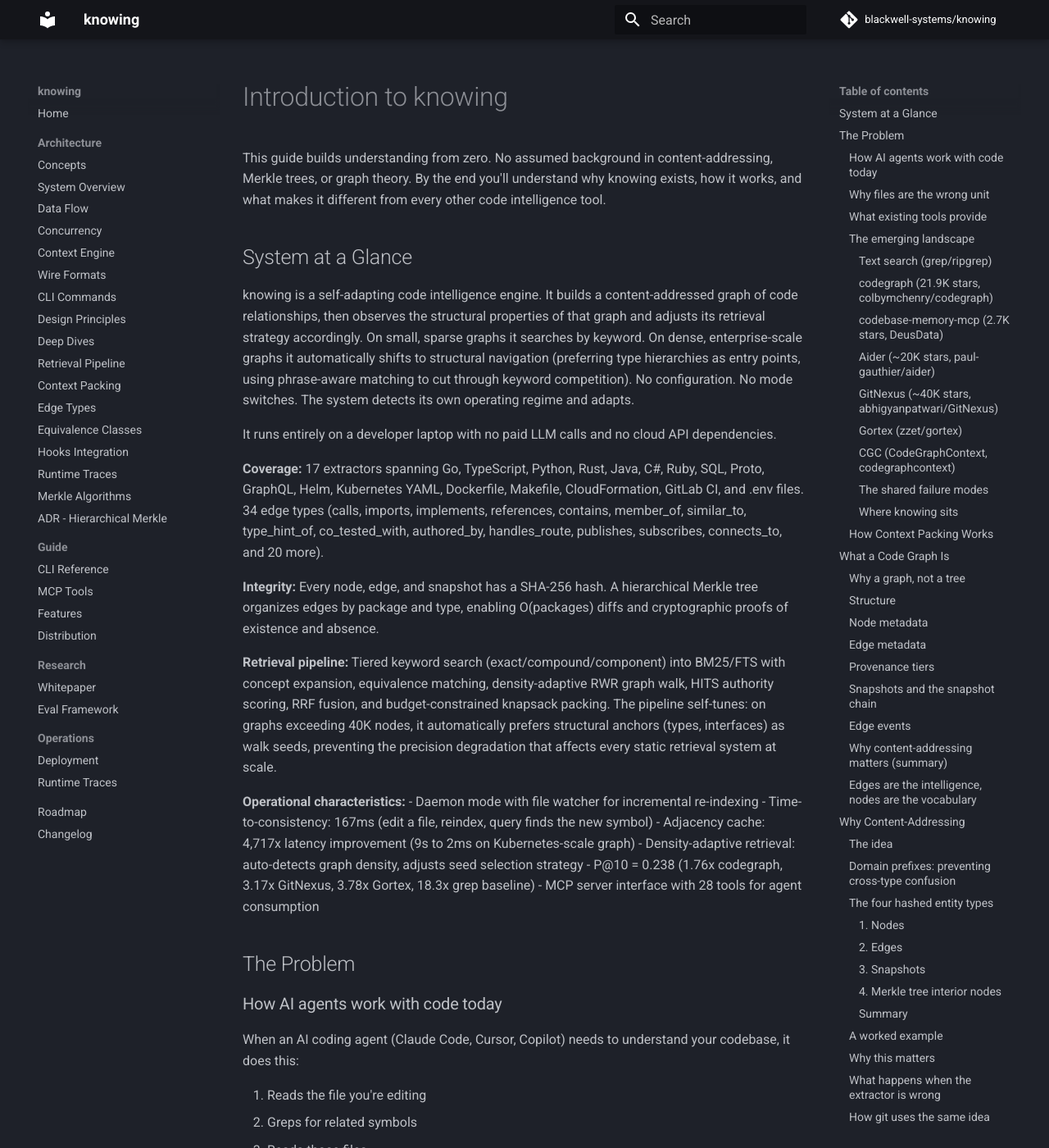
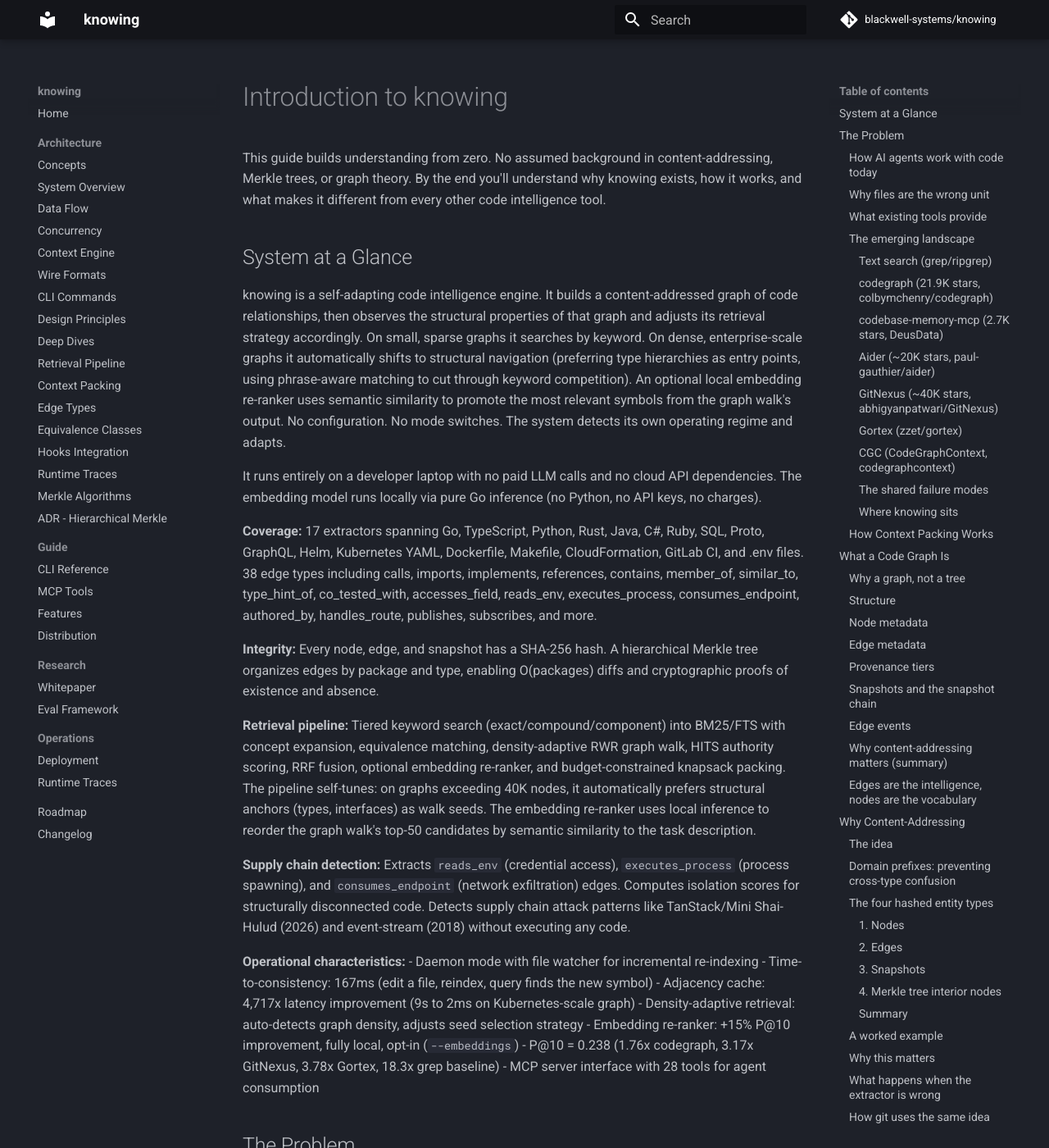
Before and after one commit to blackwell-systems/knowing, an MkDocs documentation site: the page built from docs/guide/introduction.md, in a window 1280 px wide and 1400 px high. Shown: the whole window at 82% size. Built offline with MkDocs 1.6.1 and Material for MkDocs 9.7.7, drawn with Linux system fonts in a browser that asks for light colours; comment, search, counter and statistics services are not loaded.

Commit message:
docs: update introduction with embedding re-ranker, supply chain detection, 38 edge types

```diff
--- a/docs/guide/introduction.md
+++ b/docs/guide/introduction.md
@@ -4,22 +4,24 @@ This guide builds understanding from zero. No assumed background in content-addr
 
 ## System at a Glance
 
-knowing is a self-adapting code intelligence engine. It builds a content-addressed graph of code relationships, then observes the structural properties of that graph and adjusts its retrieval strategy accordingly. On small, sparse graphs it searches by keyword. On dense, enterprise-scale graphs it automatically shifts to structural navigation (preferring type hierarchies as entry points, using phrase-aware matching to cut through keyword competition). No configuration. No mode switches. The system detects its own operating regime and adapts.
+knowing is a self-adapting code intelligence engine. It builds a content-addressed graph of code relationships, then observes the structural properties of that graph and adjusts its retrieval strategy accordingly. On small, sparse graphs it searches by keyword. On dense, enterprise-scale graphs it automatically shifts to structural navigation (preferring type hierarchies as entry points, using phrase-aware matching to cut through keyword competition). An optional local embedding re-ranker uses semantic similarity to promote the most relevant symbols from the graph walk's output. No configuration. No mode switches. The system detects its own operating regime and adapts.
 
-It runs entirely on a developer laptop with no paid LLM calls and no cloud API dependencies.
+It runs entirely on a developer laptop with no paid LLM calls and no cloud API dependencies. The embedding model runs locally via pure Go inference (no Python, no API keys, no charges).
 
-
-**Coverage:** 17 extractors spanning Go, TypeScript, Python, Rust, Java, C#, Ruby, SQL, Proto, GraphQL, Helm, Kubernetes YAML, Dockerfile, Makefile, CloudFormation, GitLab CI, and .env files. 34 edge types (calls, imports, implements, references, contains, member_of, similar_to, type_hint_of, co_tested_with, authored_by, handles_route, publishes, subscribes, connects_to, and 20 more).
+**Coverage:** 17 extractors spanning Go, TypeScript, Python, Rust, Java, C#, Ruby, SQL, Proto, GraphQL, Helm, Kubernetes YAML, Dockerfile, Makefile, CloudFormation, GitLab CI, and .env files. 38 edge types including calls, imports, implements, references, contains, member_of, similar_to, type_hint_of, co_tested_with, accesses_field, reads_env, executes_process, consumes_endpoint, authored_by, handles_route, publishes, subscribes, and more.
 
 **Integrity:** Every node, edge, and snapshot has a SHA-256 hash. A hierarchical Merkle tree organizes edges by package and type, enabling O(packages) diffs and cryptographic proofs of existence and absence.
 
-**Retrieval pipeline:** Tiered keyword search (exact/compound/component) into BM25/FTS with concept expansion, equivalence matching, density-adaptive RWR graph walk, HITS authority scoring, RRF fusion, and budget-constrained knapsack packing. The pipeline self-tunes: on graphs exceeding 40K nodes, it automatically prefers structural anchors (types, interfaces) as walk seeds, preventing the precision degradation that affects every static retrieval system at scale.
+**Retrieval pipeline:** Tiered keyword search (exact/compound/component) into BM25/FTS with concept expansion, equivalence matching, density-adaptive RWR graph walk, HITS authority scoring, RRF fusion, optional embedding re-ranker, and budget-constrained knapsack packing. The pipeline self-tunes: on graphs exceeding 40K nodes, it automatically prefers structural anchors (types, interfaces) as walk seeds. The embedding re-ranker uses local inference to reorder the graph walk's top-50 candidates by semantic similarity to the task description.
+
+**Supply chain detection:** Extracts `reads_env` (credential access), `executes_process` (process spawning), and `consumes_endpoint` (network exfiltration) edges. Computes isolation scores for structurally disconnected code. Detects supply chain attack patterns like TanStack/Mini Shai-Hulud (2026) and event-stream (2018) without executing any code.
 
 **Operational characteristics:**
 - Daemon mode with file watcher for incremental re-indexing
 - Time-to-consistency: 167ms (edit a file, reindex, query finds the new symbol)
 - Adjacency cache: 4,717x latency improvement (9s to 2ms on Kubernetes-scale graph)
 - Density-adaptive retrieval: auto-detects graph density, adjusts seed selection strategy
+- Embedding re-ranker: +15% P@10 improvement, fully local, opt-in (`--embeddings`)
 - P@10 = 0.238 (1.76x codegraph, 3.17x GitNexus, 3.78x Gortex, 18.3x grep baseline)
 - MCP server interface with 28 tools for agent consumption
 
```
